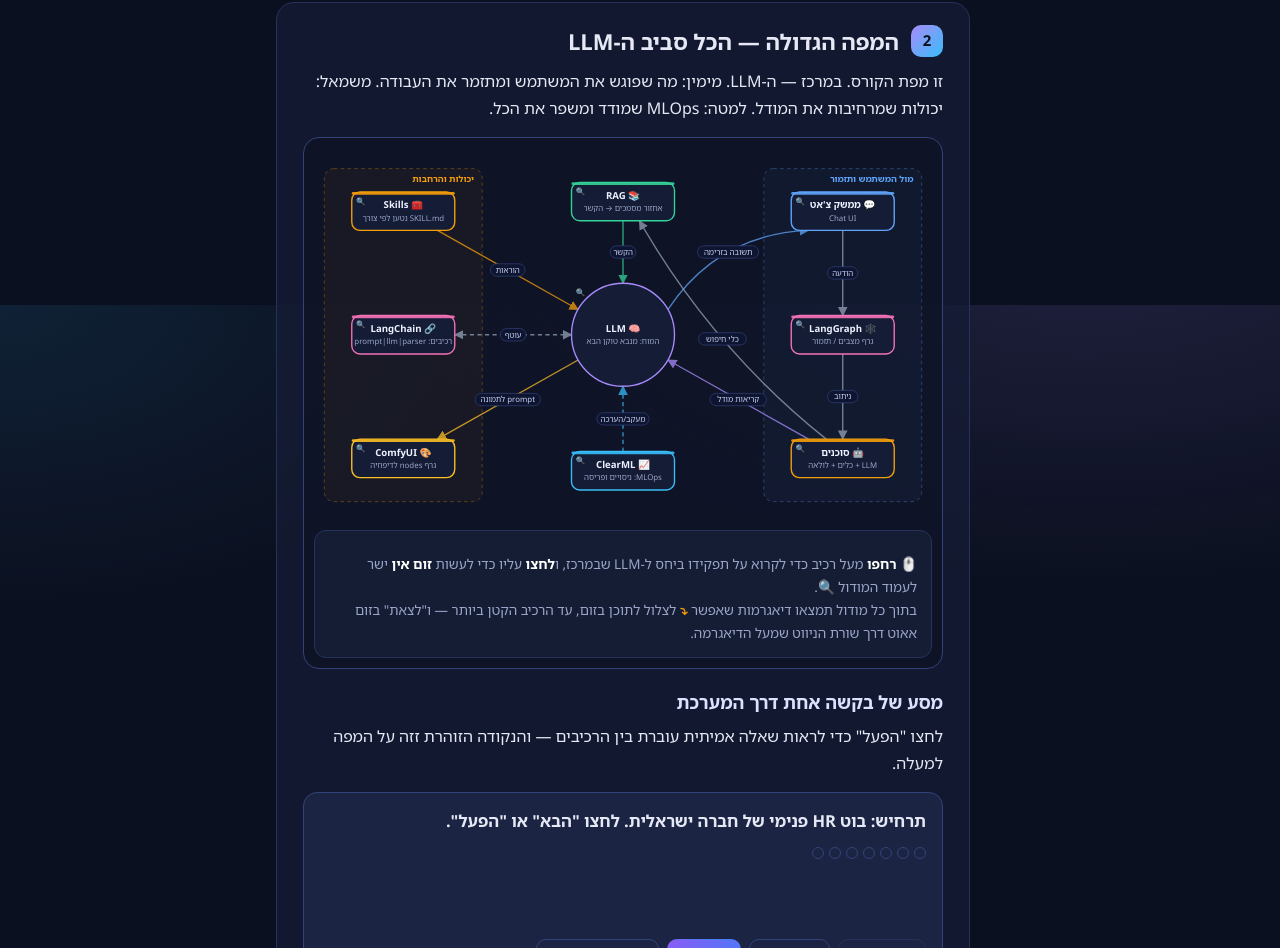
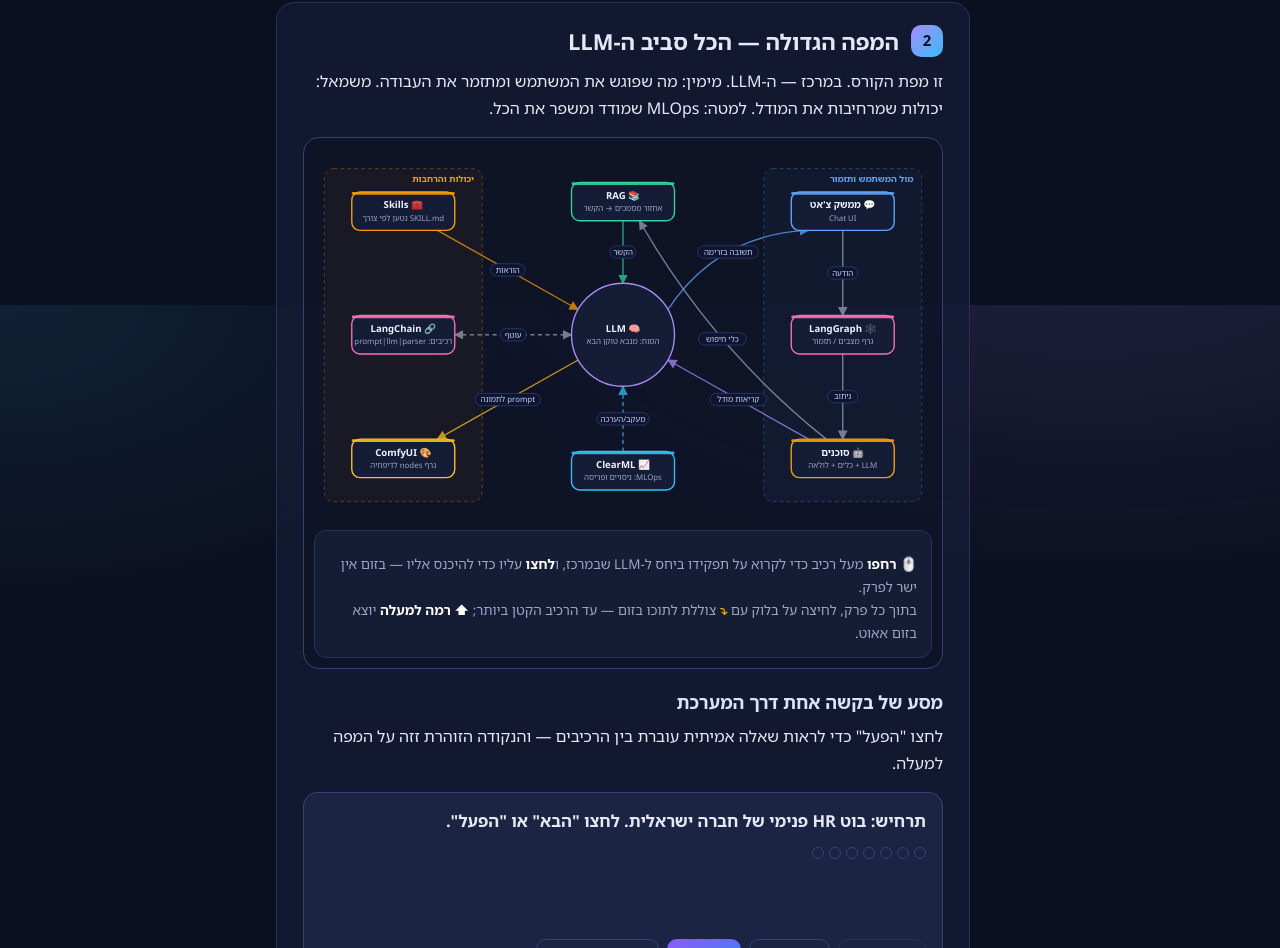
Before and after one commit to sashayoffe-pixel/LLM_Course, a plain HTML site: page index.html in a window 1280 px wide. Shown: the part 1295-2243 px from the top of the page. Drawn offline with Linux system fonts and the light colour scheme.

Commit message:
Zoom is the transition itself: zoom-in into every new topic, no separate zoom buttons
- Forward navigation to a topic (next bar, sidebar, cards, map) enters with a
  zoom-in; previous/back/up enters with a zoom-out.
- Removed the side-panel 'dive in' / 'zoom to module' / 'full module' buttons
  and the magnifier badge on blocks; clicking the block is the action.
- LLM level-jump and capstone 'jump to graph' now travel with animated zooms.

Co-Authored-By: Claude Opus 5.5 <noreply@anthropic.com>
Claude-Session: https://claude.ai/code/session_01AUg8f82ii1CXuuBwUWL2D6

```diff
--- a/css/main.css
+++ b/css/main.css
@@ -260,3 +260,5 @@ textarea:focus, input[type=text]:focus, select:focus { outline: none; border-col
 .dg-node.linked { cursor: zoom-in; }
 .dg-ctx { background: rgba(245,158,11,.1); border: 1px solid rgba(245,158,11,.35); border-radius: 10px; padding: 6px 10px; margin-bottom: 8px; color: #fde68a; }
 .dg-panel .dg-hint { margin-top: 10px; font-size: 13.5px; }
+.dg-p-act { margin-top: 10px; color: var(--amber); font-size: 13.5px; }
+.dg-p-link { display: inline-block; margin-top: 6px; font-size: 14px; }
--- a/js/core.js
+++ b/js/core.js
@@ -327,7 +327,7 @@
         g.appendChild(s('text', { y: ly, class: 'dg-label', 'text-anchor': 'middle' }, label));
         if (n.sub) g.appendChild(s('text', { y: 14, class: 'dg-sub', 'text-anchor': 'middle' }, n.sub));
         if (n.children) g.appendChild(s('text', { x: w / 2 - 12, y: -hh / 2 + 16, class: 'dg-dive', 'text-anchor': 'middle' }, '⤵'));
-        if (n.link) { g.classList.add('linked', 'clickable'); g.setAttribute('tabindex', 0); g.appendChild(s('text', { x: -w / 2 + 13, y: -hh / 2 + 17, class: 'dg-link-ic', 'text-anchor': 'middle' }, '🔍')); }
+        if (n.link) { g.classList.add('linked', 'clickable'); g.setAttribute('tabindex', 0); }
         /* click: block with an inner level -> zoom-dive into it; module link -> zoom into the chapter; otherwise show info */
         const act = () => n.children ? dive(n) : n.link ? openLink(n) : select(n);
         g.addEventListener('click', act);
@@ -367,8 +367,9 @@
       panel.appendChild(h('h4', { class: 'dg-p-title' }, (n.icon ? n.icon + ' ' : '') + (n.label || n.id)));
       if (n.sub) panel.appendChild(h('div', { class: 'dg-p-sub' }, n.sub));
       panel.appendChild(h('div', { class: 'dg-p-body', html: n.info || '' }));
-      if (n.children) panel.appendChild(h('button', { type: 'button', class: 'btn primary dive-btn', onclick: () => dive(n) }, '⤵ צלול פנימה (זום אין): ' + (n.label || n.id)));
-      if (n.link) panel.appendChild(h('button', { type: 'button', class: 'btn primary dive-btn link-btn', onclick: () => openLink(n) }, '🔍 זום אין לעמוד המודול'));
+      if (n.children) panel.appendChild(h('div', { class: 'dg-p-act' }, '⤵ לחצו על הבלוק כדי לצלול לתוכו'));
+      else if (n.link) panel.appendChild(h('div', { class: 'dg-p-act' }, '👆 לחצו על הבלוק כדי להיכנס לפרק'));
+      if (n.children && n.link) panel.appendChild(h('a', { class: 'dg-p-link', href: '#/' + n.link }, 'לפרק המלא ←'));
       opts.onSelect && opts.onSelect(n, api);
     }
     /* ---- zoom navigation ---- */
@@ -466,7 +467,7 @@
       }
       highlight([path[path.length - 1]]);
     }
-    const api = { select: id => { const o = nodeEls[id]; if (o) select(o.n); }, highlight, flow, flowEdge, setSub, render, get svg() { return svg; }, get depth() { return stack.length - 1; }, dive: (id, animate) => { const o = nodeEls[id]; if (o && o.n.children) dive(o.n, !animate); }, back, revealLink, hasLink: id => Object.values(nodeEls).some(x => x.n.link === id), el: wrap };
+    const api = { select: id => { const o = nodeEls[id]; if (o) select(o.n); }, highlight, flow, flowEdge, setSub, render, get svg() { return svg; }, get depth() { return stack.length - 1; }, dive: (id, animate) => { const o = nodeEls[id]; return o && o.n.children ? dive(o.n, !animate) : Promise.resolve(); }, back, revealLink, hasLink: id => Object.values(nodeEls).some(x => x.n.link === id), el: wrap };
     liveDiagrams.push(api);
     render();
     return api;
@@ -560,6 +561,7 @@
     const id = (location.hash.replace(/^#\/?/, '') || 'home').split('/')[0];
     const mod = modules.find(m => m.id === id) || modules.find(m => m.id === 'home') || modules[0];
     cleanups.forEach(f => { try { f(); } catch (e) { /* ignore */ } }); cleanups = [];
+    const prevId = appHistory[appHistory.length - 1], wasBack = navBack;
     current = mod;
     liveDiagrams = [];
     if (navBack) { appHistory.pop(); navBack = false; }
@@ -576,7 +578,10 @@
     main.classList.remove('page-enter', 'page-zoom-enter', 'page-zoom-out'); void main.offsetWidth;
     const upFrom = pendingUp; pendingUp = null;
     const target = upFrom && liveDiagrams.find(d => d.hasLink(upFrom));
-    if (!reduceMotion()) main.classList.add(target ? 'page-zoom-out' : pendingZoom ? 'page-zoom-enter' : 'page-enter');
+    /* forward to a new topic = zoom in; backward / up = zoom out */
+    const L = ordered(), ix = x => L.findIndex(m => m.id === x);
+    const dir = !prevId || prevId === mod.id ? 'fade' : (target || upFrom || wasBack || ix(mod.id) < ix(prevId)) ? 'out' : 'in';
+    if (!reduceMotion()) main.classList.add(dir === 'out' ? 'page-zoom-out' : dir === 'in' || pendingZoom ? 'page-zoom-enter' : 'page-enter');
     pendingZoom = false;
     if (target) requestAnimationFrame(() => target.revealLink(upFrom));
     renderNav();
--- a/js/modules/capstone.js
+++ b/js/modules/capstone.js
@@ -228,7 +228,7 @@
     const api = LA.diagram(el, ARCH);
     [['▶ שאלת FAQ', ['widget', 'api', 'graph', 'rag', 'vdb']], ['▶ פעולה בחשבון', ['widget', 'api', 'graph', 'tools']], ['▶ איור חשבון', ['widget', 'api', 'graph', 'comfy']]]
       .forEach(([t, p]) => row.appendChild(h('button', { type: 'button', class: 'btn', onclick: () => { if (api.depth === 0) api.flow(p, 500); } }, t)));
-    row.appendChild(h('button', { type: 'button', class: 'btn ghost', onclick: () => { if (api.depth === 0) api.select('graph'); api.dive('graph'); } }, '⤵ קפוץ לגרף'));
+    row.appendChild(h('button', { type: 'button', class: 'btn ghost', onclick: async () => { if (api.depth > 0) await api.back(0); api.dive('graph', true); } }, '⤵ קפוץ לגרף'));
     el.insertAdjacentHTML('beforeend', LA.callout('llm', `ה-LLM מופיע במערכת ב-<b>12 תפקידים שונים</b> (ראו הטבלה הבאה) — אבל אף אחד מהם לא "מחליט לבד" על כסף, הרשאות או ניתוק. ההחלטות האלה נאכפות בקוד ובאישור אדם.
       זו ההבחנה החשובה ביותר בתכנון: <b>LLM לשיפוט ושפה, קוד לכללים ולהרשאות</b>.`));
   }
--- a/js/modules/home.js
+++ b/js/modules/home.js
@@ -1,7 +1,6 @@
 /* LLM Academy — home: the big map of how every topic connects to the LLM */
 (function () {
   'use strict';
-  const go = (id, t) => `<p style="margin-top:10px"><a class="btn primary" href="#/${id}">${t || 'למודול המלא'} ←</a></p>`;
 
   const TOPICS = [
     { id: 'llm', icon: '🧠', t: 'LLM מבפנים', d: 'טוקנים, embeddings, טרנספורמר, attention — עד הנוירון הבודד.' },
@@ -21,8 +20,8 @@
 
   const MAP = {
     width: 900, height: 540,
-    intro: `<div class="dg-hint">🖱️ <b>רחפו</b> מעל רכיב כדי לקרוא על תפקידו ביחס ל-LLM שבמרכז, ו<b>לחצו</b> עליו כדי לעשות <b>זום אין</b> ישר לעמוד המודול 🔍.<br>
-      בתוך כל מודול תמצאו דיאגרמות שאפשר <b class="dive-ic">⤵</b> לצלול לתוכן בזום, עד הרכיב הקטן ביותר — ו"לצאת" בזום אאוט דרך שורת הניווט שמעל הדיאגרמה.</div>`,
+    intro: `<div class="dg-hint">🖱️ <b>רחפו</b> מעל רכיב כדי לקרוא על תפקידו ביחס ל-LLM שבמרכז, ו<b>לחצו</b> עליו כדי להיכנס אליו — בזום אין ישר לפרק.<br>
+      בתוך כל פרק, לחיצה על בלוק עם <b class="dive-ic">⤵</b> צוללת לתוכו בזום — עד הרכיב הקטן ביותר; <b>⬆ רמה למעלה</b> יוצא בזום אאוט.</div>`,
     groups: [
       { x: 655, y: 30, w: 230, h: 485, label: 'מול המשתמש ותזמור', color: 'ui' },
       { x: 15, y: 30, w: 230, h: 485, label: 'יכולות והרחבות', color: 'tool' }
@@ -31,32 +30,32 @@
       { id: 'llm', link: 'llm', x: 450, y: 272, w: 150, h: 150, shape: 'circle', icon: '🧠', label: 'LLM', sub: 'המוח: מנבא טוקן הבא', color: 'llm',
         info: `<p>מודל שפה גדול הוא רשת נוירונים (Transformer) שאומנה לחזות את <b>הטוקן הבא</b>. כל שאר הרכיבים במפה קיימים כדי
         להזין אותו בהקשר הנכון, לתת לו ידיים (כלים), לנהל את הזרימה סביבו או למדוד אותו.</p>
-        <p>בפנים: embeddings → עשרות שכבות של attention + MLP → הסתברות לכל טוקן במילון. בקורס נצלול עד <b>נוירון בודד</b>.</p>${go('llm')}` },
+        <p>בפנים: embeddings → עשרות שכבות של attention + MLP → הסתברות לכל טוקן במילון. בקורס נצלול עד <b>נוירון בודד</b>.</p>` },
       { id: 'chat', link: 'chat', x: 770, y: 92, icon: '💬', label: "ממשק צ'אט", sub: 'Chat UI', color: 'ui',
         info: `<p>החלון שבו המשתמש מדבר עם המודל. הסוד: המודל <b>חסר זיכרון</b> — הממשק שולח בכל תור את כל ההיסטוריה
-        (system + user + assistant), מזרים תשובה טוקן-אחר-טוקן ומנהל את גבולות ה-context window.</p>${go('chat')}` },
+        (system + user + assistant), מזרים תשובה טוקן-אחר-טוקן ומנהל את גבולות ה-context window.</p>` },
       { id: 'langgraph', link: 'langgraph', x: 770, y: 272, icon: '🕸️', label: 'LangGraph', sub: 'גרף מצבים / תזמור', color: 'ctrl',
         info: `<p>מנוע תזמור: מגדירים <b>State</b>, <b>nodes</b> (פונקציות/קריאות LLM) ו-<b>edges</b> (כולל תנאים ולולאות).
-        מאפשר זיכרון מתמשך (checkpoints), עצירה לאישור אנושי ומערכות מרובות סוכנים.</p>${go('langgraph')}` },
+        מאפשר זיכרון מתמשך (checkpoints), עצירה לאישור אנושי ומערכות מרובות סוכנים.</p>` },
       { id: 'agents', link: 'agents', x: 770, y: 452, icon: '🤖', label: 'סוכנים', sub: 'LLM + כלים + לולאה', color: 'tool',
         info: `<p>סוכן = LLM שמחליט בעצמו <b>איזה כלי להפעיל ומתי לעצור</b>. תת-סוכנים מקבלים משימות ממוקדות —
         וכל אחד מהם מקבל מודל לפי מורכבות: ${LA.modelBadge('haiku')} לסיווג, ${LA.modelBadge('sonnet')} לעבודה שוטפת,
-        ${LA.modelBadge('opus')} לתכנון.</p>${go('agents')}` },
+        ${LA.modelBadge('opus')} לתכנון.</p>` },
       { id: 'rag', link: 'rag', x: 450, y: 78, icon: '📚', label: 'RAG', sub: 'אחזור מסמכים → הקשר', color: 'store',
         info: `<p>Retrieval-Augmented Generation: לפני שהמודל עונה, מאחזרים את קטעי המסמכים הרלוונטיים (חיפוש וקטורי)
-        ומדביקים אותם לפרומפט. כך המודל עונה על <b>המידע שלכם</b>, עדכני ועם ציטוטים.</p>${go('rag')}` },
+        ומדביקים אותם לפרומפט. כך המודל עונה על <b>המידע שלכם</b>, עדכני ועם ציטוטים.</p>` },
       { id: 'clearml', link: 'clearml', x: 450, y: 470, icon: '📈', label: 'ClearML', sub: 'MLOps: ניסויים ופריסה', color: 'data',
         info: `<p>פלטפורמת MLOps: רושמת כל ניסוי (קוד, פרמטרים, מדדים), מנהלת גרסאות דאטה, מריצה צינורות על GPU דרך תורים
-        ומגישה מודלים. סביב LLM: מעקב אחרי fine-tuning, ניסויי RAG ו-evals.</p>${go('clearml')}` },
+        ומגישה מודלים. סביב LLM: מעקב אחרי fine-tuning, ניסויי RAG ו-evals.</p>` },
       { id: 'skills', link: 'skills', x: 130, y: 92, icon: '🧰', label: 'Skills', sub: 'SKILL.md נטען לפי צורך', color: 'tool',
         info: `<p>חבילת ידע+כלים לסוכן: תיקייה עם SKILL.md (שם, תיאור, הוראות) וסקריפטים. המודל רואה רק את התיאור הקצר,
-        וטוען את השאר רק כשהמשימה דורשת — חוסך context.</p>${go('skills')}` },
+        וטוען את השאר רק כשהמשימה דורשת — חוסך context.</p>` },
       { id: 'langchain', link: 'langchain', x: 130, y: 272, icon: '🔗', label: 'LangChain', sub: 'רכיבים: prompt|llm|parser', color: 'ctrl',
         info: `<p>ספריית רכיבים שעוטפת מודלים מכל הספקים בממשק אחיד: תבניות פרומפט, parsers, retrievers, tools,
-        וחיבור ב-<code>|</code>. LangGraph בנוי מעליה לתזמור מורכב.</p>${go('langchain')}` },
+        וחיבור ב-<code>|</code>. LangGraph בנוי מעליה לתזמור מורכב.</p>` },
       { id: 'comfyui', link: 'comfyui', x: 130, y: 452, icon: '🎨', label: 'ComfyUI', sub: 'גרף nodes לדיפוזיה', color: 'neuron',
         info: `<p>ממשק nodes ויזואלי למודלי תמונה/וידאו. ה-text encoder שבו הוא טרנספורמר — אותה משפחה של LLM;
-        ו-LLM יכול לכתוב לו פרומפטים או להפעיל אותו ככלי דרך API.</p>${go('comfyui')}` }
+        ו-LLM יכול לכתוב לו פרומפטים או להפעיל אותו ככלי דרך API.</p>` }
     ],
     edges: [
       { from: 'chat', to: 'langgraph', label: 'הודעה' },
```
Also changed, not shown: js/modules/llm.js (+4 -3 lines), 1 other file.
